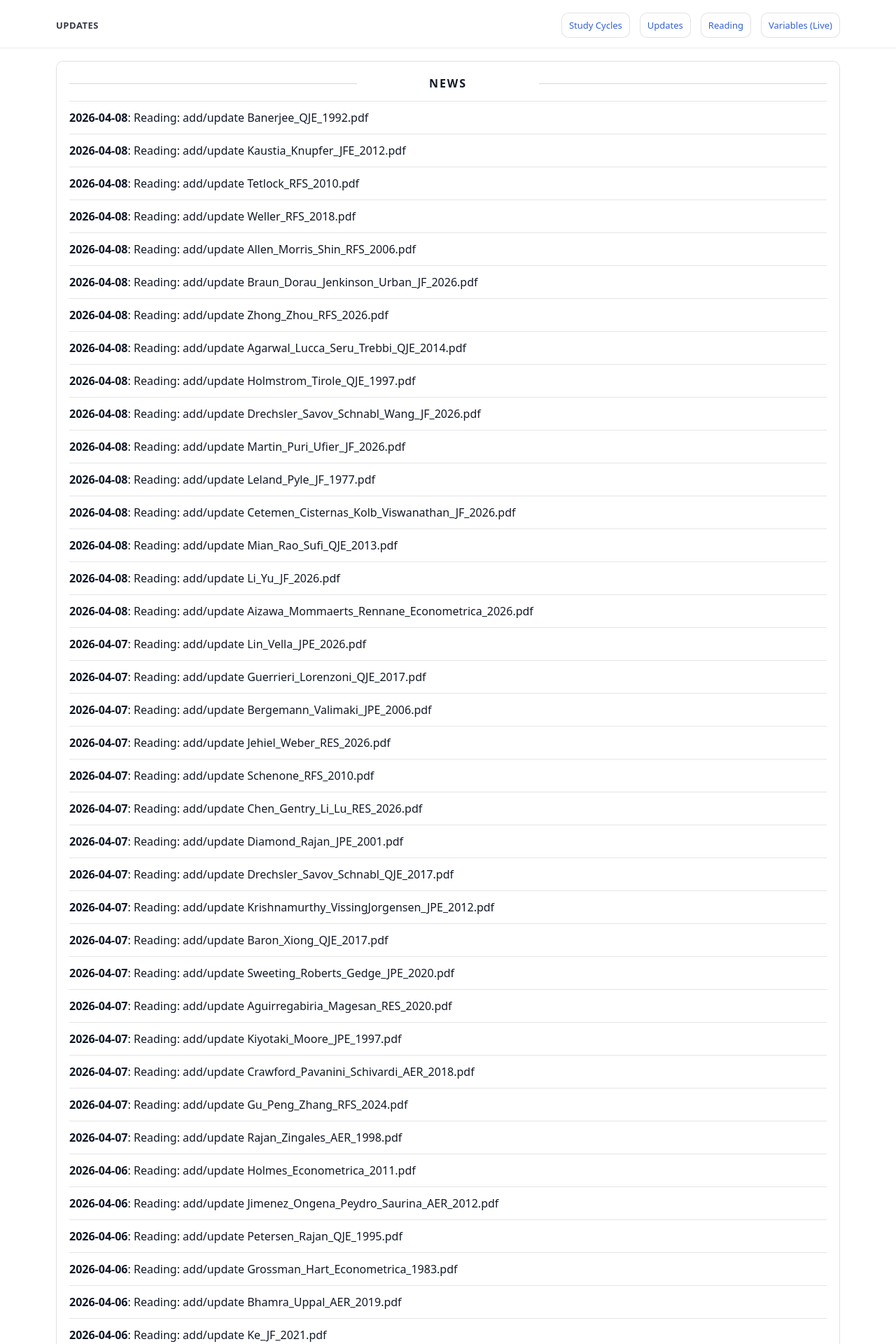
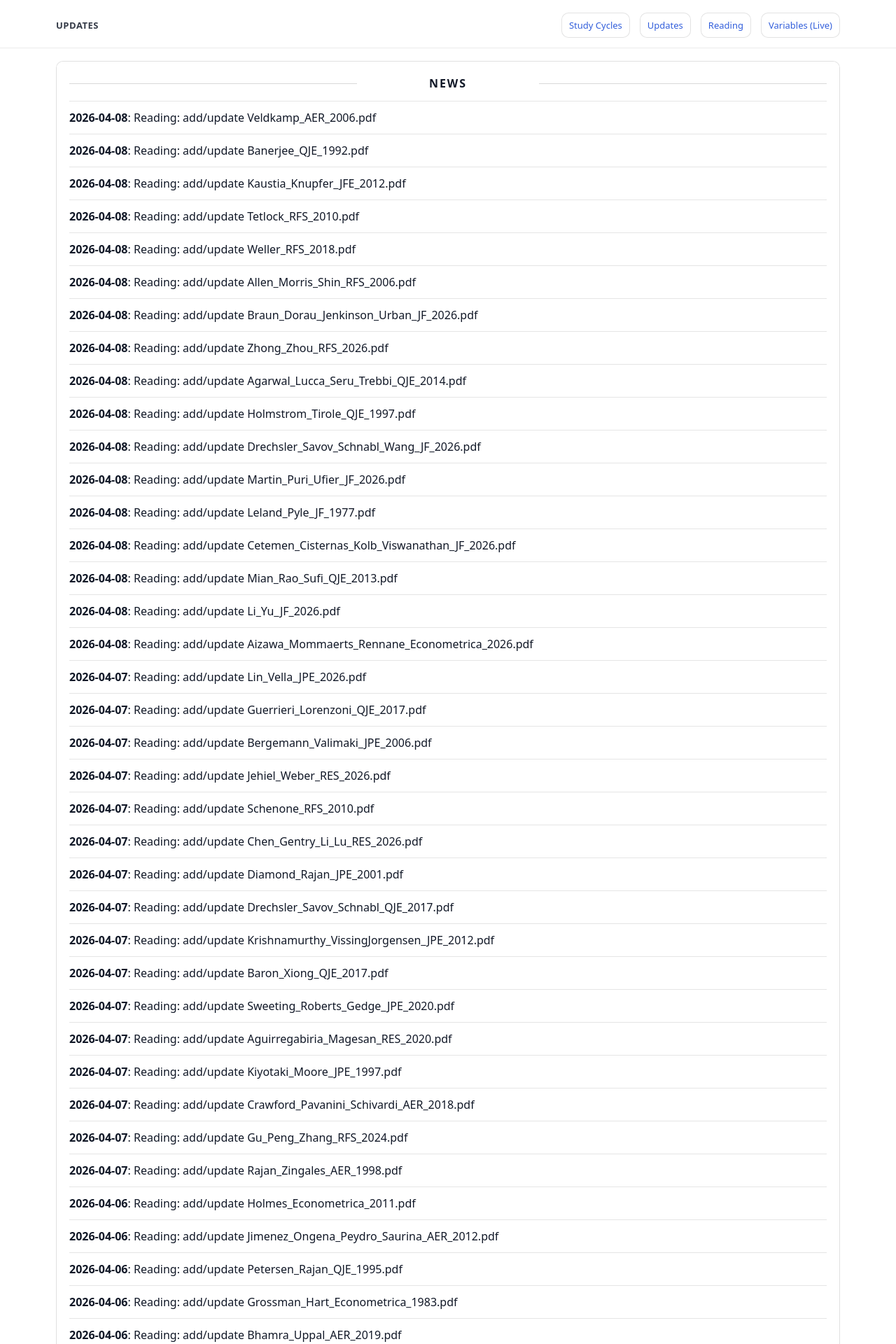
Before and after one commit to yaxinzn/study-archive, a Jekyll site: the page built from updates/index.md, in a window 1280 px wide. Shown: the top 1920 px of the page at 70% size. Built offline with Jekyll 4.4.1, drawn with Linux system fonts in a browser that asks for light colours; some of the changed text lies outside the part shown.

Commit message:
chore: update NEWS feed

```diff
--- a/_data/news.yml
+++ b/_data/news.yml
@@ -1,4 +1,7 @@
 # Auto-generated update history (sorted newest -> oldest). Do not edit manually.
+- ts: "1775646561"
+  date: "2026-04-08"
+  title: "Reading: add/update Veldkamp_AER_2006.pdf"
 - ts: "1775645804"
   date: "2026-04-08"
   title: "Reading: add/update Banerjee_QJE_1992.pdf"
```
